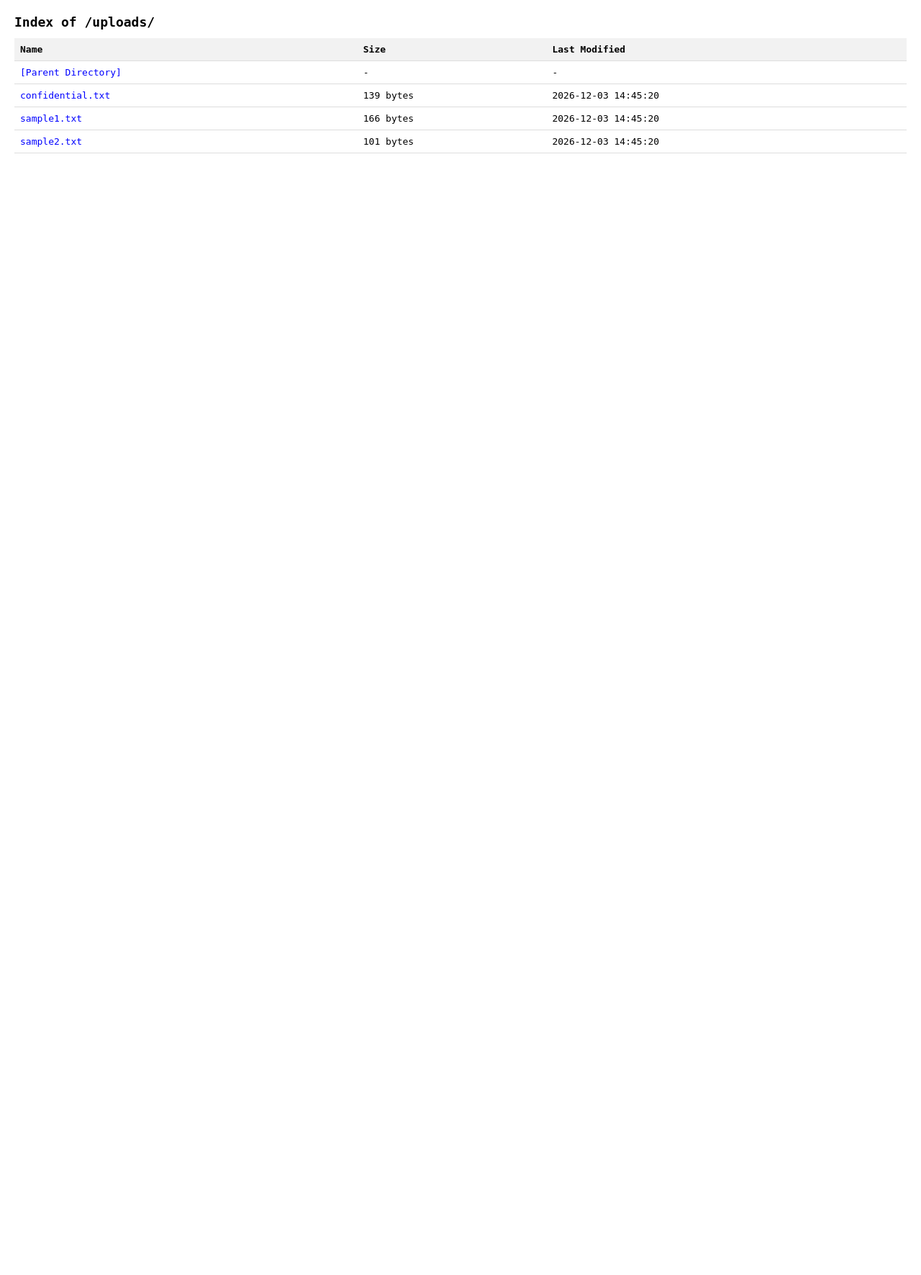
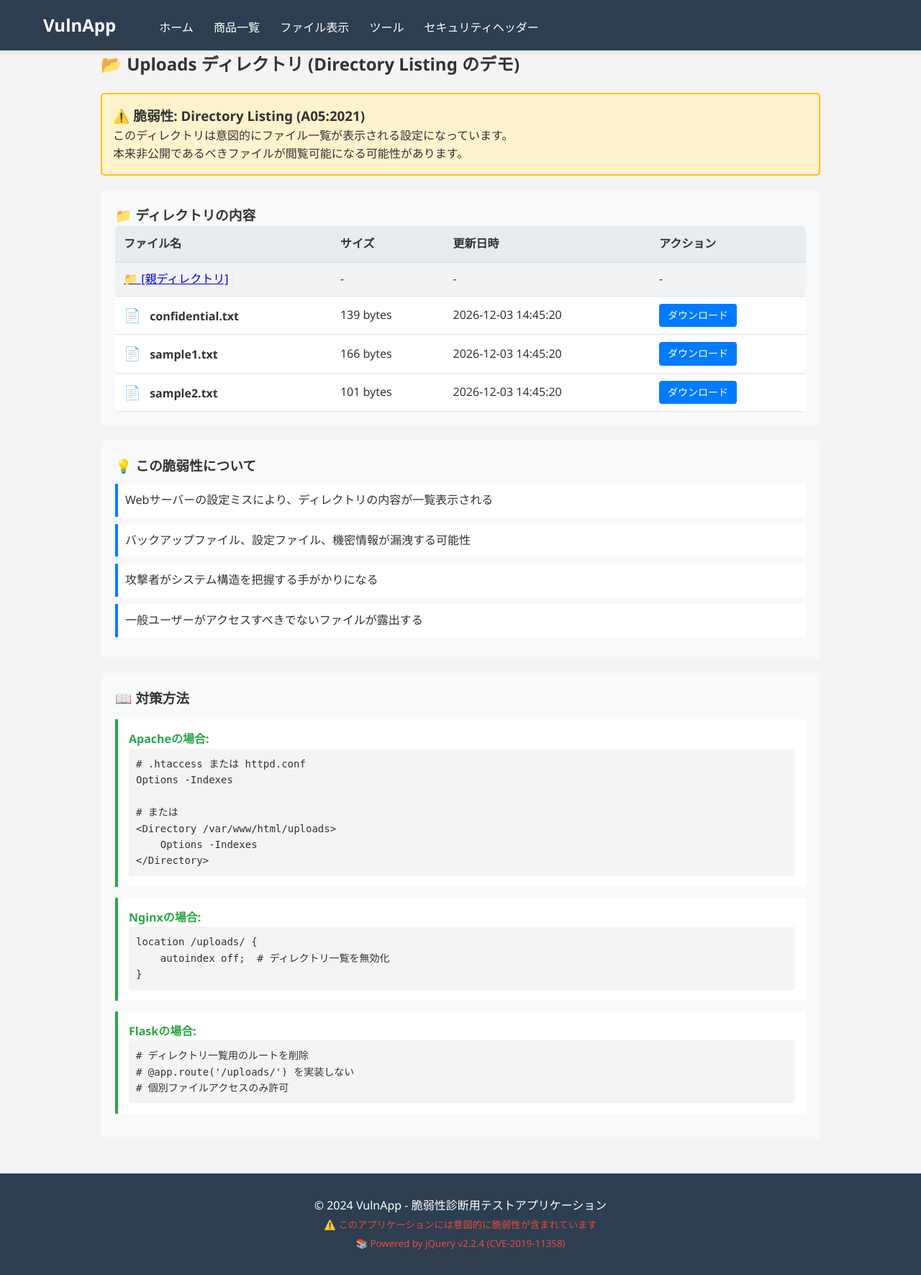
Before and after one commit to mizuna-honeypot/VulnApp, a Flask app: page /uploads in a window 1280 px wide. Shown: the whole page at 72% size. Before the commit the page ends 213 px from the top, so only its background shows below. Run offline with Flask 3, Linux system fonts and the light colour scheme.

Commit message:
/uploads/ページをVulnAppスタイルに変更とナビゲーション追加
- uploads_list.htmlテンプレートを作成（VulnAppスタイル）
- Directory Listing脆弱性の詳細説明を追加
- 対策方法セクション（Apache/Nginx/Flask）を追加
- app.pyのlist_uploads()をテンプレート使用に変更
- base.htmlのナビゲーションに/toolsと/security-headersを追加

```diff
--- a/app.py
+++ b/app.py
@@ -483,43 +483,9 @@ def list_uploads():
     upload_dir = os.path.join(os.getcwd(), 'uploads')
 
     try:
+        file_list = []
         files = os.listdir(upload_dir)
         files.sort()
-
-        # HTMLでディレクトリ一覧を表示
-        html = """
-        <!DOCTYPE html>
-        <html>
-        <head>
-            <meta charset="UTF-8">
-            <title>Index of /uploads/</title>
-            <style>
-                body { font-family: monospace; margin: 20px; }
-                h1 { font-size: 18px; }
-                table { border-collapse: collapse; width: 100%; }
-                th, td { text-align: left; padding: 8px; border-bottom: 1px solid #ddd; }
-                th { background-color: #f2f2f2; }
-                a { color: blue; text-decoration: none; }
-                a:hover { text-decoration: underline; }
-            </style>
-        </head>
-        <body>
-            <h1>Index of /uploads/</h1>
-            <table>
-                <thead>
-                    <tr>
-                        <th>Name</th>
-                        <th>Size</th>
-                        <th>Last Modified</th>
-                    </tr>
-                </thead>
-                <tbody>
-                    <tr>
-                        <td><a href="/">[Parent Directory]</a></td>
-                        <td>-</td>
-                        <td>-</td>
-                    </tr>
-        """
 
         for file in files:
             file_path = os.path.join(upload_dir, file)
@@ -529,22 +495,13 @@ def list_uploads():
                 from datetime import datetime
                 mtime_str = datetime.fromtimestamp(mtime).strftime('%Y-%m-%d %H:%M:%S')
 
-                html += f"""
-                    <tr>
-                        <td><a href="/uploads/{file}">{file}</a></td>
-                        <td>{size} bytes</td>
-                        <td>{mtime_str}</td>
-                    </tr>
-                """
+                file_list.append({
+                    'name': file,
+                    'size': size,
+                    'mtime': mtime_str
+                })
 
-        html += """
-                </tbody>
-            </table>
-        </body>
-        </html>
-        """
-
-        return html
+        return render_template('uploads_list.html', files=file_list)
 
     except Exception as e:
         return f"Error listing directory: {str(e)}", 500
--- a/templates/base.html
+++ b/templates/base.html
@@ -27,6 +27,8 @@
                     <li><a href="/">ホーム</a></li>
                     <li><a href="/products">商品一覧</a></li>
                     <li><a href="/files">ファイル表示</a></li>
+                    <li><a href="/tools">ツール</a></li>
+                    <li><a href="/security-headers">セキュリティヘッダー</a></li>
                 </ul>
             </div>
         </nav>
--- /dev/null
+++ b/templates/uploads_list.html
@@ -0,0 +1,209 @@
+{% extends "base.html" %}
+
+{% block title %}Uploads ディレクトリ - Directory Listing デモ{% endblock %}
+
+{% block content %}
+<div class="vuln-demo">
+    <h2>📂 Uploads ディレクトリ (Directory Listing のデモ)</h2>
+
+    <div class="warning-box">
+        <h3>⚠️ 脆弱性: Directory Listing (A05:2021)</h3>
+        <p>このディレクトリは意図的にファイル一覧が表示される設定になっています。</p>
+        <p>本来非公開であるべきファイルが閲覧可能になる可能性があります。</p>
+    </div>
+
+    <div class="demo-section">
+        <h3>📁 ディレクトリの内容</h3>
+
+        {% if files %}
+        <div class="directory-listing">
+            <table>
+                <thead>
+                    <tr>
+                        <th>ファイル名</th>
+                        <th>サイズ</th>
+                        <th>更新日時</th>
+                        <th>アクション</th>
+                    </tr>
+                </thead>
+                <tbody>
+                    <tr class="parent-dir">
+                        <td><a href="/">📁 [親ディレクトリ]</a></td>
+                        <td>-</td>
+                        <td>-</td>
+                        <td>-</td>
+                    </tr>
+                    {% for file in files %}
+                    <tr>
+                        <td>
+                            <span class="file-icon">📄</span>
+                            <strong>{{ file.name }}</strong>
+                        </td>
+                        <td>{{ file.size }} bytes</td>
+                        <td>{{ file.mtime }}</td>
+                        <td>
+                            <a href="/uploads/{{ file.name }}" class="btn-small">ダウンロード</a>
+                        </td>
+                    </tr>
+                    {% endfor %}
+                </tbody>
+            </table>
+        </div>
+        {% else %}
+        <div class="info-box">
+            <p>このディレクトリは空です。</p>
+        </div>
+        {% endif %}
+    </div>
+
+    <div class="demo-section">
+        <h3>💡 この脆弱性について</h3>
+        <ul class="info-list">
+            <li>Webサーバーの設定ミスにより、ディレクトリの内容が一覧表示される</li>
+            <li>バックアップファイル、設定ファイル、機密情報が漏洩する可能性</li>
+            <li>攻撃者がシステム構造を把握する手がかりになる</li>
+            <li>一般ユーザーがアクセスすべきでないファイルが露出する</li>
+        </ul>
+    </div>
+
+    <div class="demo-section">
+        <h3>📖 対策方法</h3>
+        <div class="code-block">
+            <h4>Apacheの場合:</h4>
+            <pre># .htaccess または httpd.conf
+Options -Indexes
+
+# または
+&lt;Directory /var/www/html/uploads&gt;
+    Options -Indexes
+&lt;/Directory&gt;</pre>
+        </div>
+        <div class="code-block">
+            <h4>Nginxの場合:</h4>
+            <pre>location /uploads/ {
+    autoindex off;  # ディレクトリ一覧を無効化
+}</pre>
+        </div>
+        <div class="code-block">
+            <h4>Flaskの場合:</h4>
+            <pre># ディレクトリ一覧用のルートを削除
+# @app.route('/uploads/') を実装しない
+# 個別ファイルアクセスのみ許可</pre>
+        </div>
+    </div>
+</div>
+
+<style>
+.vuln-demo {
+    max-width: 1000px;
+    margin: 0 auto;
+}
+
+.warning-box {
+    background-color: #fff3cd;
+    border: 2px solid #ffc107;
+    border-radius: 5px;
+    padding: 15px;
+    margin: 20px 0;
+}
+
+.demo-section {
+    background-color: #f8f9fa;
+    border-radius: 5px;
+    padding: 20px;
+    margin: 20px 0;
+}
+
+.directory-listing {
+    background-color: #fff;
+    border-radius: 5px;
+    overflow-x: auto;
+}
+
+.directory-listing table {
+    width: 100%;
+    border-collapse: collapse;
+}
+
+.directory-listing th {
+    background-color: #e9ecef;
+    padding: 12px;
+    text-align: left;
+    font-weight: bold;
+    border-bottom: 2px solid #dee2e6;
+}
+
+.directory-listing td {
+    padding: 10px 12px;
+    border-bottom: 1px solid #dee2e6;
+}
+
+.directory-listing tr:hover {
+    background-color: #f8f9fa;
+}
+
+.parent-dir td {
+    background-color: #f1f3f5;
+}
+
+.file-icon {
+    margin-right: 8px;
+    font-size: 1.2em;
+}
+
+.btn-small {
+    display: inline-block;
+    padding: 5px 12px;
+    background-color: #007bff;
+    color: white;
+    text-decoration: none;
+    border-radius: 4px;
+    font-size: 14px;
+}
+
+.btn-small:hover {
+    background-color: #0056b3;
+}
+
+.info-box {
+    background-color: #d1ecf1;
+    border: 1px solid #bee5eb;
+    border-radius: 5px;
+    padding: 15px;
+    color: #0c5460;
+}
+
+.info-list {
+    list-style: none;
+    padding: 0;
+}
+
+.info-list li {
+    background-color: #fff;
+    border-left: 4px solid #007bff;
+    padding: 10px;
+    margin: 10px 0;
+}
+
+.code-block {
+    background-color: #fff;
+    border-left: 4px solid #28a745;
+    padding: 15px;
+    margin: 15px 0;
+}
+
+.code-block h4 {
+    margin-top: 0;
+    color: #28a745;
+}
+
+.code-block pre {
+    background-color: #f4f4f4;
+    padding: 10px;
+    border-radius: 4px;
+    overflow-x: auto;
+    font-family: monospace;
+    font-size: 14px;
+}
+</style>
+{% endblock %}
```
